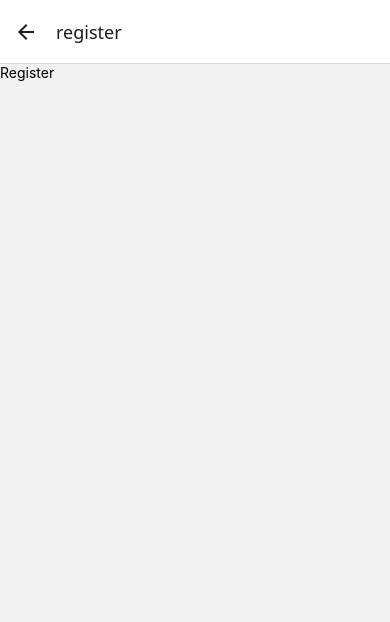
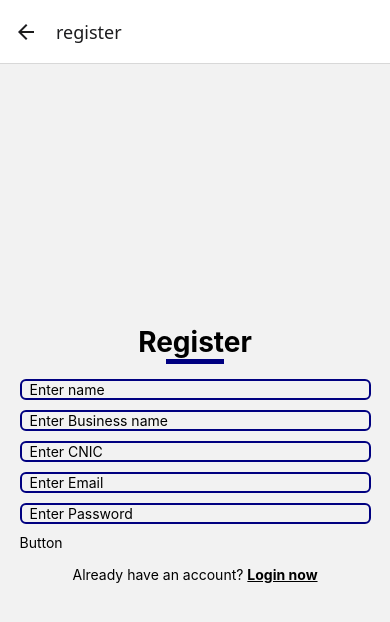
Before and after one commit to muhammadfuzailahmed/Inventory-Management-System, a React Native app: screen /register in a window 390 px wide. Shown: the top 622 px of the page. Built offline with nearby package versions, Linux system fonts and the light colour scheme.

Commit message:
Add UI to register page

```diff
--- a/Components/Authentication/Register/Register.jsx
+++ b/Components/Authentication/Register/Register.jsx
@@ -1,14 +1,75 @@
-import { StyleSheet, Text, View } from 'react-native'
-import React from 'react'
+import { StyleSheet, Text, TextInput, View } from 'react-native'
+import React, { useState } from 'react'
+import Button from "../../UI/Button/Button"
 
-const Register = () => {
+const Register = ({navigation}) => {
+  const [name, setName] = useState("");
+    const [businessName, setBusinessName] = useState("");
+    const [CNIC, setCNIC] = useState("");
+    const [email, setEmail] = useState("");
+    const [password, setPassword] = useState("");
+
+  const handleCreateAccountBtn = () => {
+    navigation.replace("login");
+  }
+
   return (
-    <View>
-      <Text>Register</Text>
+    <View style={styles.container}>
+      <Text style={styles.heading}>Register</Text>
+      <View style={styles.horizontalBar}></View>
+      <View style={styles.formContainer}>
+        <TextInput value={name} onChangeText={(e) => setName(e)} style={styles.input} placeholder='Enter name'/>
+        <TextInput value={businessName} onChangeText={(e) => setBusinessName(e)} style={styles.input} placeholder='Enter Business name'/>
+        <TextInput value={CNIC} onChangeText={(e) => setCNIC(e)} style={styles.input} placeholder='Enter CNIC'/>
+        <TextInput value={email} onChangeText={(e) => setEmail(e)} style={styles.input} placeholder='Enter Email'/>
+        <TextInput value={password} onChangeText={(e) => setPassword(e)} style={styles.input} placeholder='Enter Password'/>
+        <Button title="Register" />
+        <View style={styles.flex}>
+                  <Text>Already have an account? </Text>
+                  <Text onPress={handleCreateAccountBtn} style={styles.underline}>Login now</Text>
+                </View>
+      </View>
     </View>
   )
 }
 
 export default Register
 
-const styles = StyleSheet.create({})
+const styles = StyleSheet.create({
+    container: {
+    flex: 1,
+    alignItems: "center",
+    justifyContent: "center"
+  },
+  heading: {
+    fontSize: 28,
+    fontWeight: "bold",
+  },
+  horizontalBar: {
+    width: "15%",
+    height: 5,
+    backgroundColor: "navy"
+  },
+formContainer: {
+  marginTop: 15,
+  width: "90%",
+  marginHorizontal: "auto"
+},
+input: {
+  borderWidth: 2,
+  borderColor: "navy",
+  borderRadius: 6,
+  width: "100%",
+  paddingHorizontal: 8,
+  marginBottom: 10
+},
+flex: {
+  flexDirection: "row",
+  justifyContent: "center",
+  marginTop: 15
+},
+underline: {
+  textDecorationLine: "underline",
+  fontWeight: "bold"
+}
+})
```
